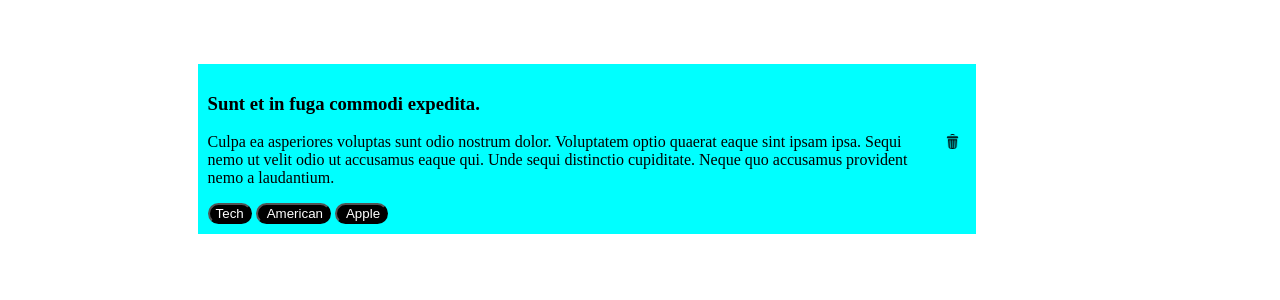
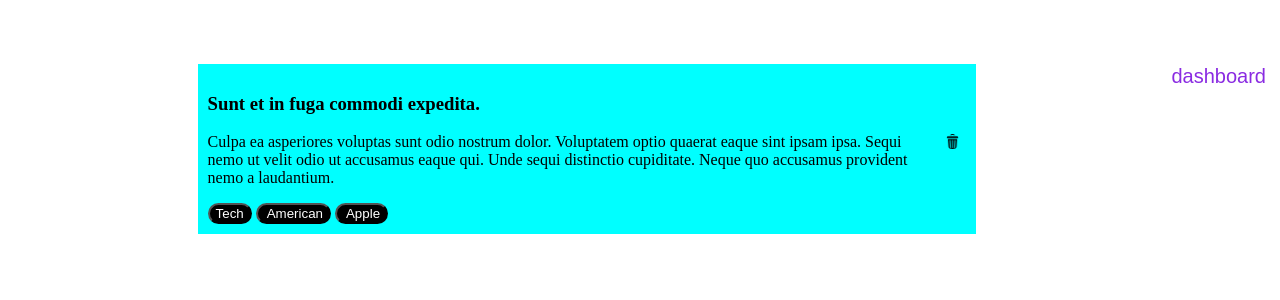
Before and after one commit to bngopikrishna-kareti/B2BInformationPublisher, a Laravel app: page /user/1/wishlist in a window 1280 px wide. Shown: the top 300 px of the page. Run offline with Laravel 8, Linux system fonts and the light colour scheme; data comes from the database, SQL or seed files in the repository; tables that the repository leaves empty hold one stand-in row (values such as "Sample post").

Commit message:
adding logic to remove ideas from wishlist

```diff
--- a/AWS_Project/app/Http/Controllers/UserCartController.php
+++ b/AWS_Project/app/Http/Controllers/UserCartController.php
@@ -33,7 +33,14 @@ class UserCartController extends Controller
             ]);
     }
 
-    public function user_wishlist($id){
+    public function user_wishlist(Request $request, $id){
+
+        if($request->remove){
+            DB::table("users_cart")
+                    ->where(['userId' => $id,
+                             'ideaId' => $request->ideaId])->delete();
+        }
+
 
         $user_wishlist = DB::table("users_cart")
                                 ->where('userId','=',$id)
@@ -49,6 +56,7 @@ class UserCartController extends Controller
                         ->get()->toArray();
         return view('user_cart',[
             'ideas' => $ideas,
+            'userId' => $id
         ]);
 
     }
--- a/AWS_Project/public/css/user_cart.css
+++ b/AWS_Project/public/css/user_cart.css
@@ -32,3 +32,15 @@ body{
     background-color: transparent;
     cursor: pointer;
 }
+
+.dashboard{
+    font-size:20px;
+    padding-left:3%;
+    color: blueviolet;
+    cursor: pointer;
+    padding-bottom: 10;
+    background-color: transparent;
+    border:none;
+    float:right;
+    padding-right: 10;
+}
--- a/AWS_Project/public/js/idea.js
+++ b/AWS_Project/public/js/idea.js
@@ -2,3 +2,8 @@ function add_to_cart(id){
     current_url = window.location.href;
     window.location=current_url.includes('add_to_cart')?'add_to_cart':id+'/add_to_cart';
 }
+
+
+function user_dashboard(id){
+    window.location = "/user/"+id;
+}
--- /dev/null
+++ b/AWS_Project/public/js/user_cart.js
@@ -0,0 +1,7 @@
+function remove_idea(userId, id){
+    window.location = '/user/'+userId+'/wishlist?remove=true&ideaId='+id;
+}
+
+function user_dashboard(id){
+    window.location = "/user/"+id;
+}
--- a/AWS_Project/resources/views/idea.blade.php
+++ b/AWS_Project/resources/views/idea.blade.php
@@ -7,6 +7,9 @@
         </script>
     </head>
     <body>
+        <button class="dashboard" onclick=user_dashboard({{$userId}})>
+            dashboard
+        </button>
         <h1>{{$idea['title']}}</h1>
         <button class="add_to_cart" onclick="add_to_cart({{$id}})">
             Add to cart
--- a/AWS_Project/resources/views/user_cart.blade.php
+++ b/AWS_Project/resources/views/user_cart.blade.php
@@ -1,15 +1,19 @@
 <!DOCTYPE html>
 <head>
     <link rel="stylesheet" href="{{ asset('/css/user_cart.css') }}">
+    <script type="text/javascript" src="{{asset('/js/user_cart.js')}}"></script>
 </head>
 <body>
+    <button class="dashboard" onclick=user_dashboard({{$userId}})>
+        dashboard
+    </button>
     @foreach ($ideas as $idea)
         <?php
             $idea = (array) $idea;
         ?>
         <div class="idea_class">
             <h3>{{$idea['title']}}</h3>
-            <button class="button_class">
+            <button class="button_class" onclick="remove_idea({{$userId}},{{$idea['id']}})">
                 <img src={{asset("images/delete_icon.png")}} alt="delete_icon" class="delete_icon">
             </button>
             <p>{{$idea['description']}}</p>
```
Also changed, not shown: AWS_Project/public/css/idea.css (+12 -0 lines).
